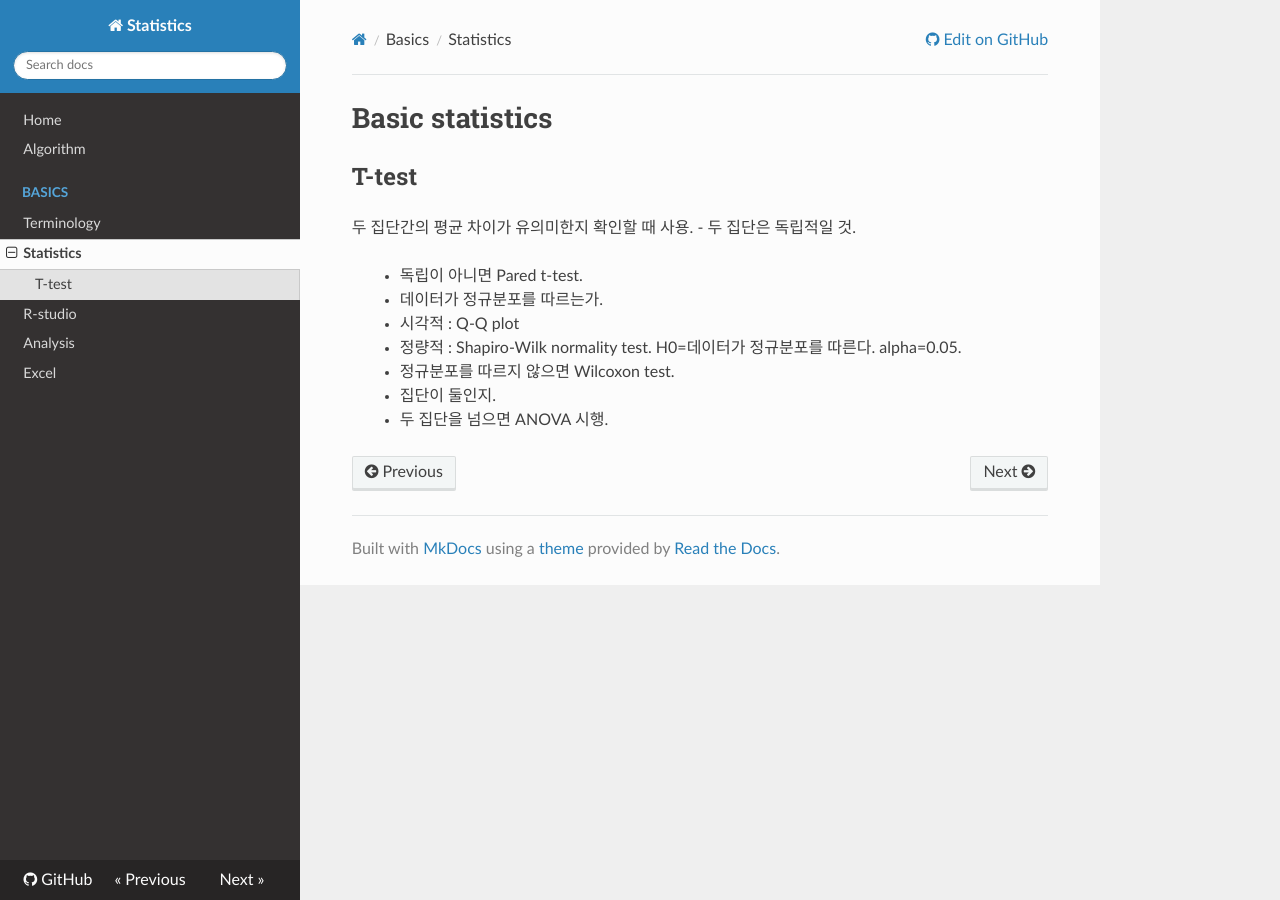
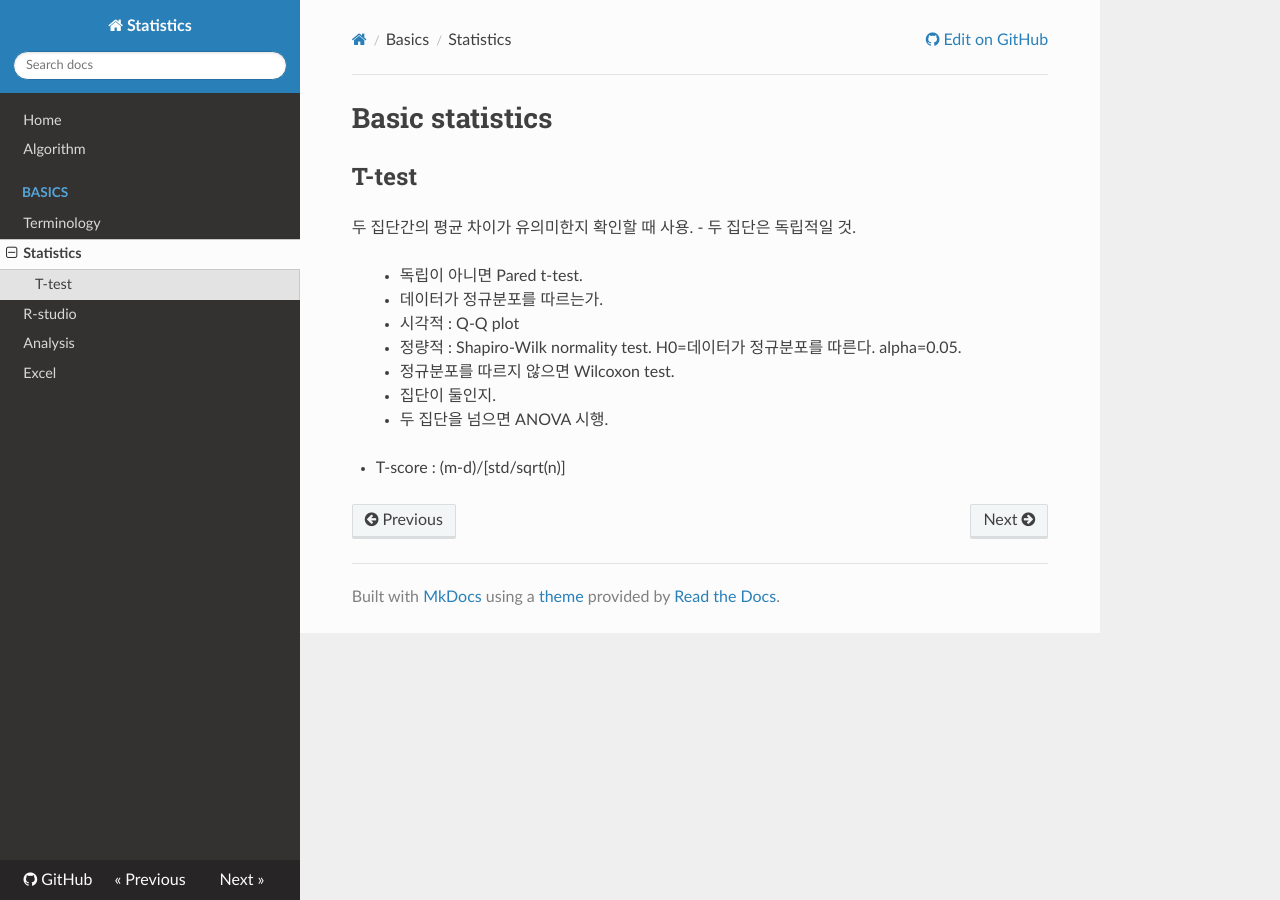
Before and after one commit to WonyoungCho/Statistics, an MkDocs documentation site: the page built from docs/basic.md, in a window 1280 px wide. Built offline with MkDocs 1.6.1, drawn with Linux system fonts in a browser that asks for light colours; nearby versions of some CDN libraries; old or Windows-style settings are respelled for this version of MkDocs.

Commit message:
Update basic.md

```diff
--- a/docs/basic.md
+++ b/docs/basic.md
@@ -10,3 +10,5 @@
 > - 정규분포를 따르지 않으면 Wilcoxon test.
 - 집단이 둘인지.
 > - 두 집단을 넘으면 ANOVA 시행.
+
+- T-score : (m-d)/[std/sqrt(n)]
```
